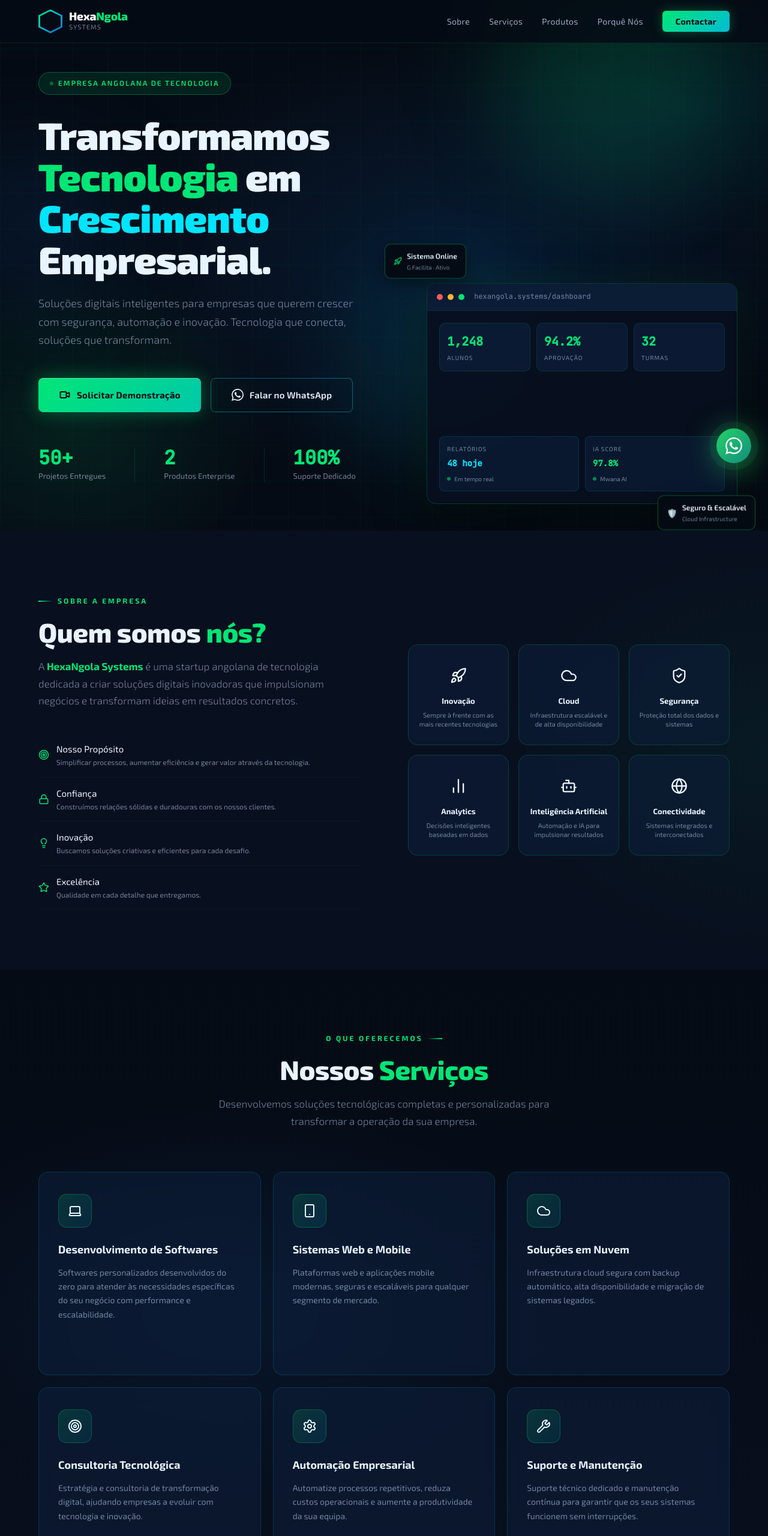
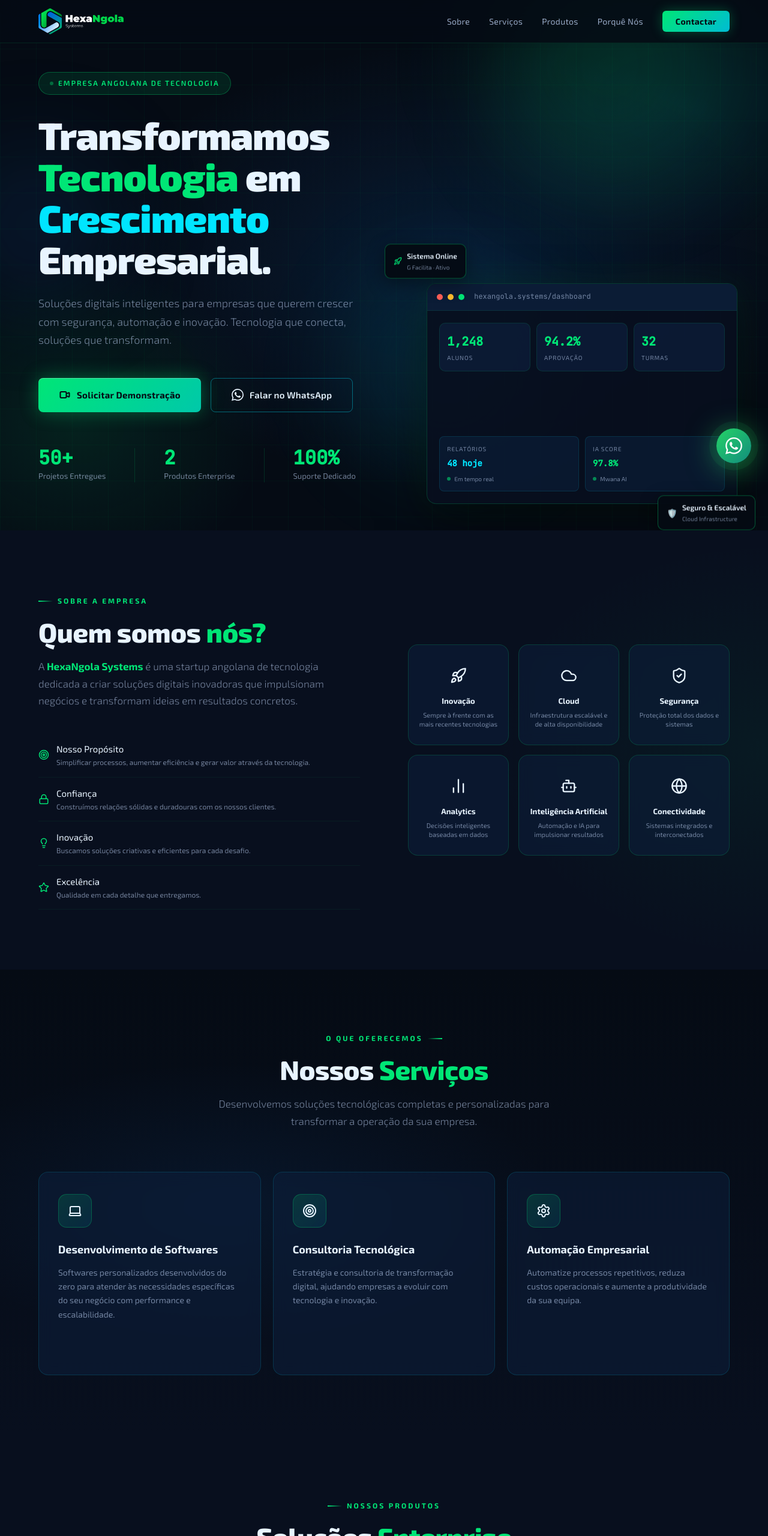
Before and after one commit to Elias-Arcanjo2025/hexangolasystem, a website: page index.html in a window 1280 px wide. Shown: the top 2560 px of the page at 60% size. Drawn offline with nearby package versions, Linux system fonts and the light colour scheme; animation ran at ten frames a second.

Commit message:
Atualizar logotipo, favicon e links das redes sociais

```diff
--- a/index.html
+++ b/index.html
@@ -22,7 +22,7 @@
     <meta property="og:locale" content="pt_AO">
 
     <!-- Favicon -->
-    <link rel="icon" href="favicon.svg" type="image/svg+xml">
+    <link rel="icon" href="assets/images/icon.png" type="image/png">
 
     <!-- Fonts -->
     <link rel="preconnect" href="https://fonts.googleapis.com">
@@ -42,13 +42,7 @@
          ═══════════════════════════════════════════════════════ -->
     <nav id="mainNav">
         <a href="#" class="nav-logo">
-            <div class="nav-logo-icon"></div>
-            <div>
-                <div class="nav-logo-text">
-                    <span>Hexa</span><span>Ngola</span>
-                </div>
-                <div class="nav-logo-sub">Systems</div>
-            </div>
+            <img src="assets/images/LOGO-COLETE.png" alt="HexaNgola Systems" style="height: 44px; object-fit: contain;">
         </a>
         <ul class="nav-links">
             <li><a href="#about">Sobre</a></li>
@@ -320,22 +314,6 @@
                 <div class="service-arrow">→</div>
             </div>
 
-            <div class="service-card reveal" style="transition-delay:.1s">
-                <div class="service-icon-wrap"><i data-lucide="smartphone"></i></div>
-                <div class="service-title">Sistemas Web e Mobile</div>
-                <div class="service-desc">Plataformas web e aplicações mobile modernas, seguras e escaláveis para
-                    qualquer segmento de mercado.</div>
-                <div class="service-arrow">→</div>
-            </div>
-
-            <div class="service-card reveal" style="transition-delay:.15s">
-                <div class="service-icon-wrap"><i data-lucide="cloud"></i></div>
-                <div class="service-title">Soluções em Nuvem</div>
-                <div class="service-desc">Infraestrutura cloud segura com backup automático, alta disponibilidade e
-                    migração de sistemas legados.</div>
-                <div class="service-arrow">→</div>
-            </div>
-
             <div class="service-card reveal" style="transition-delay:.2s">
                 <div class="service-icon-wrap"><i data-lucide="target"></i></div>
                 <div class="service-title">Consultoria Tecnológica</div>
@@ -349,14 +327,6 @@
                 <div class="service-title">Automação Empresarial</div>
                 <div class="service-desc">Automatize processos repetitivos, reduza custos operacionais e aumente a
                     produtividade da sua equipa.</div>
-                <div class="service-arrow">→</div>
-            </div>
-
-            <div class="service-card reveal" style="transition-delay:.3s">
-                <div class="service-icon-wrap"><i data-lucide="wrench"></i></div>
-                <div class="service-title">Suporte e Manutenção</div>
-                <div class="service-desc">Suporte técnico dedicado e manutenção contínua para garantir que os seus
-                    sistemas funcionem sem interrupções.</div>
                 <div class="service-arrow">→</div>
             </div>
         </div>
@@ -378,7 +348,7 @@
             <div class="product-inner">
                 <div>
                     <div class="product-tag">✦ Produto 01</div>
-                    <div class="product-name">G <span>Facilita</span></div>
+                    <div class="product-name"> <span>Facilita</span></div>
                     <div class="product-desc">Sistema completo de gestão acadêmica para escolas e instituições de
                         ensino. Do controle de alunos até relatórios automáticos.</div>
 
@@ -758,21 +728,15 @@
         <div class="footer-grid">
             <div class="footer-brand">
                 <a href="#" class="nav-logo" style="text-decoration:none;display:inline-flex;">
-                    <div class="nav-logo-icon"></div>
-                    <div>
-                        <div class="nav-logo-text">
-                            <span>Hexa</span><span>Ngola</span>
-                        </div>
-                        <div class="nav-logo-sub">Systems</div>
-                    </div>
+                    <img src="assets/images/LOGO-COLETE.png" alt="HexaNgola Systems" style="height: 48px; object-fit: contain;">
                 </a>
                 <p>Tecnologia que conecta, soluções que transformam. Uma empresa angolana dedicada à transformação
                     digital corporativa.</p>
                 <div class="footer-social">
-                    <a href="#" class="soc-btn" title="LinkedIn">in</a>
-                    <a href="#" class="soc-btn" title="Instagram">ig</a>
-                    <a href="#" class="soc-btn" title="Facebook">fb</a>
-                    <a href="https://wa.me/244945691151" class="soc-btn" title="WhatsApp">wa</a>
+                    <a href="https://www.linkedin.com/in/hexangola-system-47536a411/" target="_blank" class="soc-btn" title="LinkedIn"><i data-lucide="linkedin"></i></a>
+                    <a href="https://www.instagram.com/hexangolasystem/" target="_blank" class="soc-btn" title="Instagram"><i data-lucide="instagram"></i></a>
+                    <a href="https://web.facebook.com/profile.php?id=61590245976323" target="_blank" class="soc-btn" title="Facebook"><i data-lucide="facebook"></i></a>
+                    <a href="https://wa.me/244945691151" target="_blank" class="soc-btn" title="WhatsApp"><i data-lucide="phone"></i></a>
                 </div>
             </div>
 
```
